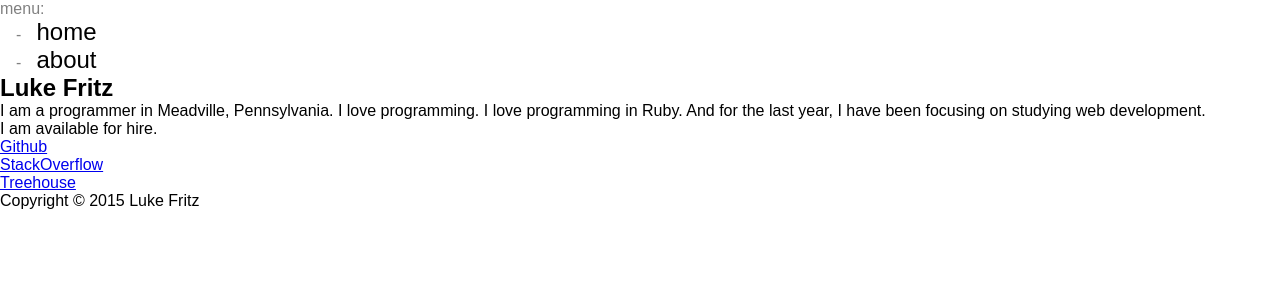
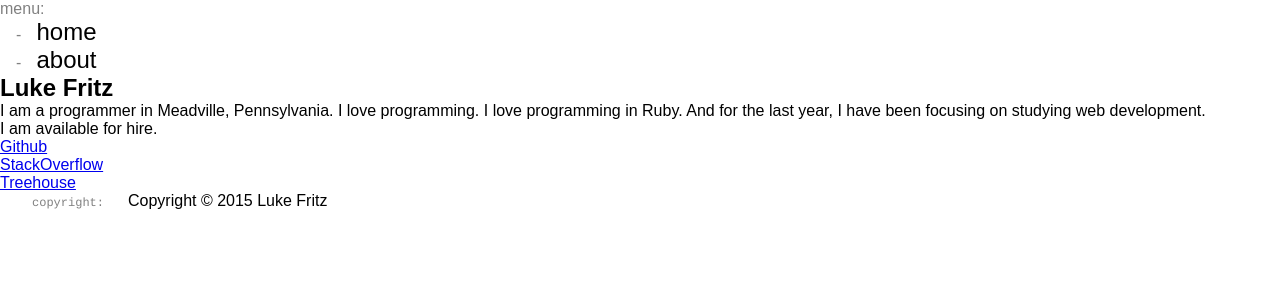
Before and after one commit to ldfritz/tech-blog, a Jekyll site: the page built from about.markdown, in a window 1280 px wide. Shown: the top 300 px of the page. Built offline with Jekyll 4.4.1, drawn with Linux system fonts in a browser that asks for light colours.

Commit message:
Add the reference to the footer CSS.
  Add the import reference to the site footer CSS.

```diff
--- a/styles/main.scss
+++ b/styles/main.scss
@@ -9,5 +9,6 @@
 @import 'page/about.css';
 @import 'page/index.css';
 
+@import 'component/footer-site.css';
 @import 'component/nav-yaml.css';
 @import 'component/post-excerpt.css';
```
